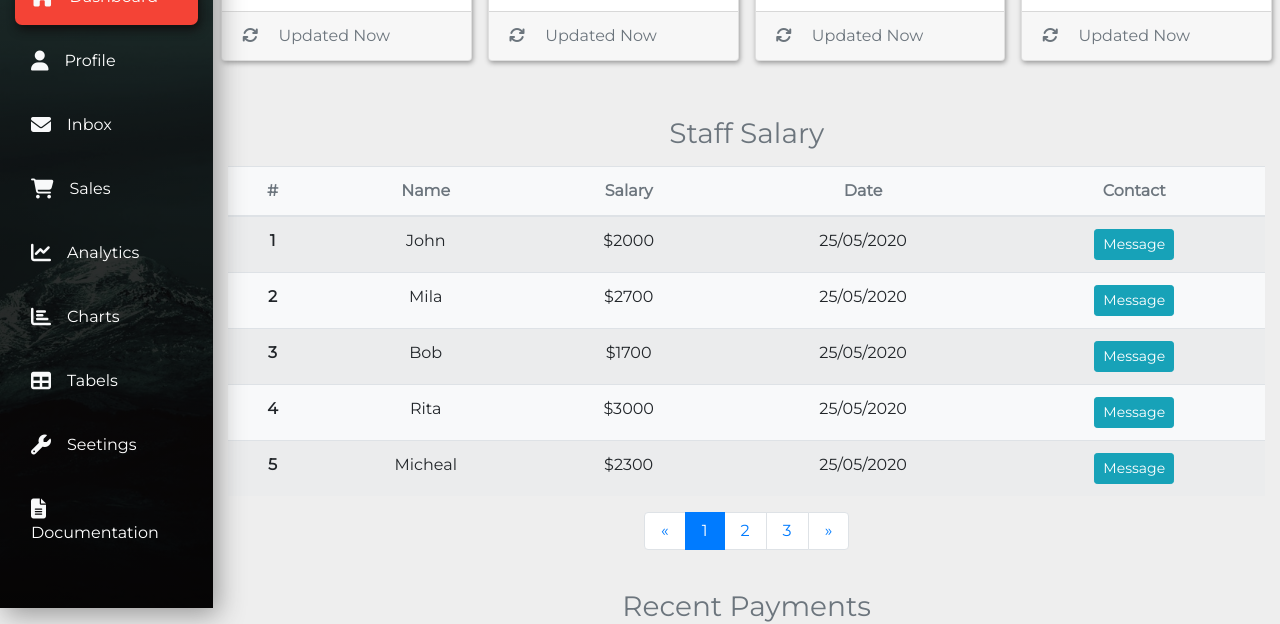
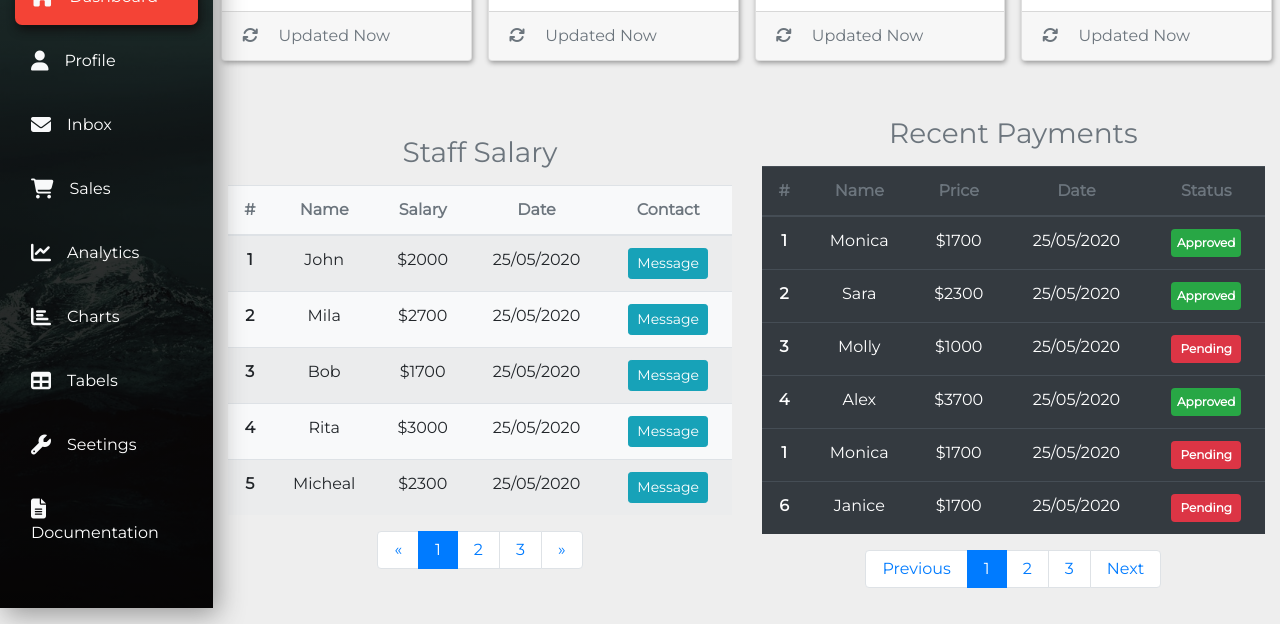
Before and after one commit to BlerinaP/Bootstrap-Dashboard, a plain HTML site: page index.html in a window 1280 px wide. Shown: the part 192-816 px from the top of the page. Drawn offline with nearby package versions, Linux system fonts and the light colour scheme.

Commit message:
Making tabels responsive for extra large screens

```diff
--- a/index.html
+++ b/index.html
@@ -209,8 +209,8 @@
         <div class="container-fluid">
             <div class="row mb-5">
                 <div class="col-xl-10 col-lg-9 col-md-8 ml-auto">
-                    <div class="row">
-                      <div class="col-12 mb-4">
+                    <div class="row align-items-center">
+                      <div class="col-xl-6 col-12 mb-4 mb-xl-0">
                         <h3 class="text-center text-muted mb-3">Staff Salary</h3>
                         <table class="table table-striped bg-light text-center">
                             <thead>
@@ -292,7 +292,7 @@
                         </nav>
                     <!--end of pagination-->
                       </div>
-                        <div class="col-12">
+                        <div class="col-xl-6  col-12">
                             <h3 class="text-center text-muted mb-3"> Recent Payments</h3>
                             <table class="table text-center table-dark table-hover">
                                 <thead>
@@ -354,7 +354,7 @@
                                 <ul class="pagination justify-content-center">
                                     <li class="page-item">
                                         <a href="#" class="page-link py-2 px-3">
-                                            <span>&laquo;</span>
+                                            <span>Previous</span>
                                         </a>
                                     </li>
                                     <li class="page-item active">
@@ -374,7 +374,7 @@
                                     </li>
                                     <li class="page-item">
                                         <a href="#" class="page-link py-2 px-3">
-                                            <span>&raquo;</span>
+                                            <span>Next</span>
                                         </a>
                                     </li>
                                 </ul>
```
